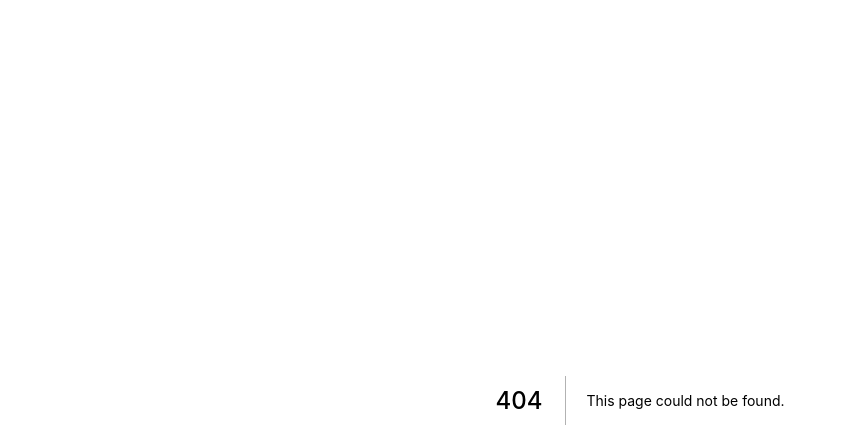
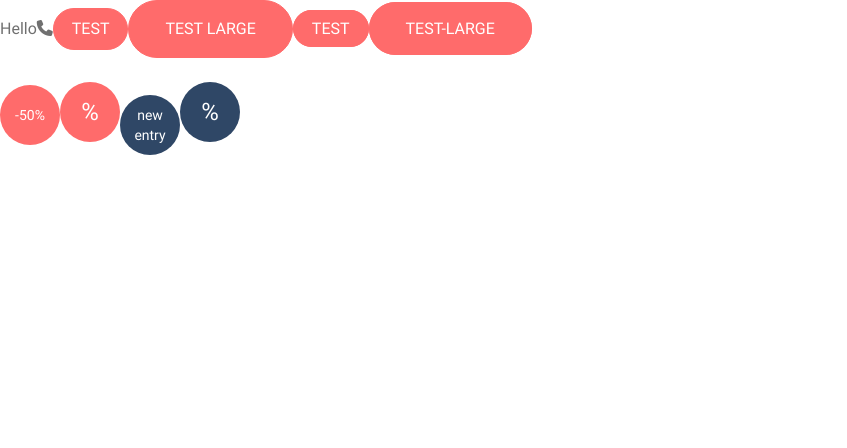
Before and after one commit to SorinPapa/thread-affair, a Next.js app: page /test in a window 1280 px wide. Before the commit this address had no page. Shown: the top 448 px of the page, without its empty margins (0-847 px from the left). Built offline with nearby package versions, Linux system fonts and the light colour scheme.

Commit message:
ThreadAffair Header/Main/Footer

```diff
--- /dev/null
+++ b/components/footes.jsx
@@ -0,0 +1,3 @@
+export default function Footer() {
+  return <footer>f</footer>;
+}
--- /dev/null
+++ b/components/main.jsx
@@ -0,0 +1,3 @@
+export default function Main() {
+  return <main>m</main>;
+}
--- /dev/null
+++ b/pages/test.jsx
@@ -0,0 +1,29 @@
+import Head from 'next/head'
+
+
+export default function Test() {
+  return (
+    <div >
+      <Head>
+        <title>Thread Affair</title>
+        <meta name="description" content="Generated by create next app" />
+        <link rel="icon" href="/favicon.ico" />
+      </Head>
+
+    Hello
+    <i className="fa-solid fa-phone"></i>
+    <button className="button">Test</button>
+    <button className="button button-large">Test Large</button>
+
+    <a className="button">test</a>
+    <a  className="button button-large">test-large</a>
+
+    <div className="mt-4">
+      <span className="badge">-50%</span>
+      <span className="badge badge-font-large">%</span>
+      <span className="badge badge-secondary">new entry</span>
+      <span className="badge badge-secondary badge-font-large">%</span>
+    </div>
+    </div>
+  )
+}
--- /dev/null
+++ b/styles/_variables.scss
@@ -0,0 +1,13 @@
+$brand-primary:#FF6B6B;
+$brand-secondary:#2F4766;
+
+// grays
+$gray-primary:#707070;
+$gray-secondary:#363636;
+$gray-tertiary:#AEAEAE;
+
+$black:#000; //dark
+$white:#fff;//light
+
+$dark:$black;
+$light:$white;
--- a/styles/index.scss
+++ b/styles/index.scss
@@ -1,5 +1,30 @@
 @import './fonts';
+
+// fontAwesome
+@import './../node_modules/@fortawesome/fontawesome-free/scss/fontawesome';
+// ~= alias ptr @node modules
+@import '~@fortawesome/fontawesome-free/scss/brands';
+@import '~@fortawesome/fontawesome-free/scss/regular';
+@import '~@fortawesome/fontawesome-free/scss/solid';
+
+
+// bootstrap
+@import './../node_modules/bootstrap/scss/bootstrap-reboot.scss';
+@import './../node_modules/bootstrap/scss/bootstrap-grid.scss';
+@import './../node_modules/bootstrap/scss/bootstrap-utilities.scss';
+//@import './../node_modules/bootstrap/scss/images';
+
+// culori
+@import 'variables';
+@import './reset.scss';
+
+
+
+//site
+@import './shared/index';
+
 
 body {
   font-family: 'Roboto', 'sans-serif';
+  color: $gray-primary;
 }
--- /dev/null
+++ b/styles/reset.scss
@@ -0,0 +1,20 @@
+
+ol, li {
+  list-style-type: none;
+}
+
+ol,
+ul,
+li {
+  margin: 0;
+  padding: 0;
+}
+
+a {
+  color: inherit;
+  text-decoration: none;
+
+  &:hover {
+    color: inherit;
+  }
+}
--- /dev/null
+++ b/styles/shared/_index.scss
@@ -0,0 +1,2 @@
+// barrel file
+@import './ui/index';
--- /dev/null
+++ b/styles/shared/ui/_badges.scss
@@ -0,0 +1,21 @@
+.badge {
+  display: inline-flex;
+  width: 60px;
+  height: 60px;
+  background-color: $brand-primary;
+  color: $white;
+  justify-content: center;
+  align-items: center;
+  text-align: center;
+  font-size: 14px;
+  line-height: 20px;
+  border-radius: 50%;
+
+  &-font-large {
+    font-size: 24px;
+  }
+
+  &-secondary{
+    background-color: $brand-secondary;
+  }
+}
--- /dev/null
+++ b/styles/shared/ui/_buttons.scss
@@ -0,0 +1,21 @@
+.button {
+  background-color: $brand-primary;
+  color: $white;
+  text-transform: uppercase;
+  font-size: 16px;
+  border-radius: 32px;
+  border: 1px solid $brand-primary;
+  padding: 8px 18px;
+  transition: color 0.2s linear, background-color 0.2s linear;
+  text-decoration: none;
+  cursor: pointer;
+
+  &:hover {
+    color: $brand-primary;
+    background-color: transparent;
+  }
+
+  &-large {
+    padding: 16px 36px;
+  }
+}
--- /dev/null
+++ b/styles/shared/ui/_index.scss
@@ -0,0 +1,2 @@
+@import './buttons';
+@import './badges';
```
Also changed, not shown: components/header.jsx (added, +43 -0 lines), pages/index.jsx (+9 -2 lines).
